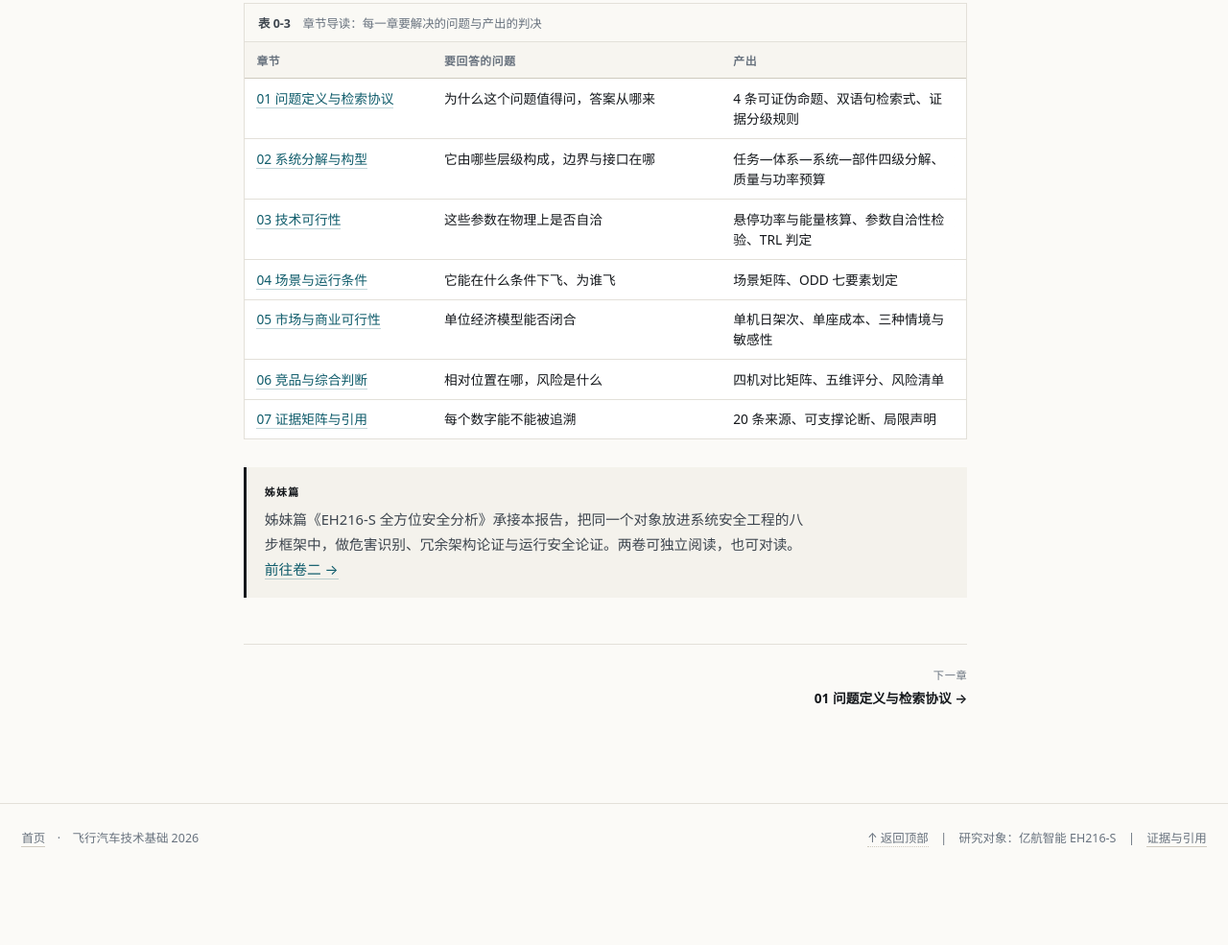
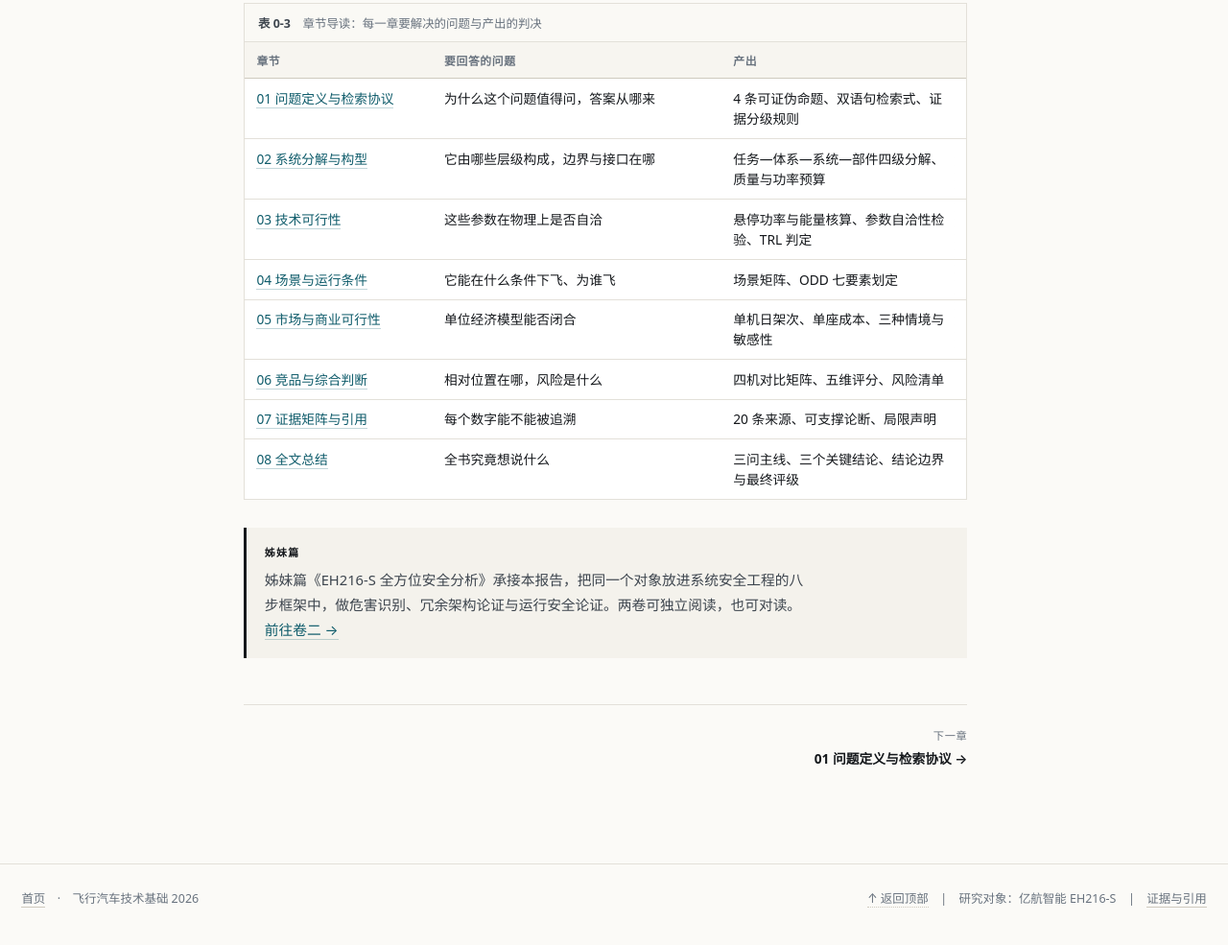
Before and after one commit to tianba9/eh216s-research, a plain HTML site: page index.html in a window 1280 px wide. Shown: the part 4020-5005 px from the top of the page at 96% size. Before the commit the page ends 4954 px from the top, so only its background shows below. Drawn offline with Linux system fonts and the light colour scheme.

Commit message:
首页导读表补充全文总结入口

```diff
--- a/index.html
+++ b/index.html
@@ -195,6 +195,7 @@
             <tr><td><a href="05-market.html">05 市场与商业可行性</a></td><td>单位经济模型能否闭合</td><td>单机日架次、单座成本、三种情境与敏感性</td></tr>
             <tr><td><a href="06-compete.html">06 竞品与综合判断</a></td><td>相对位置在哪，风险是什么</td><td>四机对比矩阵、五维评分、风险清单</td></tr>
             <tr><td><a href="07-evidence.html">07 证据矩阵与引用</a></td><td>每个数字能不能被追溯</td><td>20 条来源、可支撑论断、局限声明</td></tr>
+                      <tr><td><a href="08-summary.html">08 全文总结</a></td><td>全书究竟想说什么</td><td>三问主线、三个关键结论、结论边界与最终评级</td></tr>
           </tbody>
         </table>
       </div>
```
